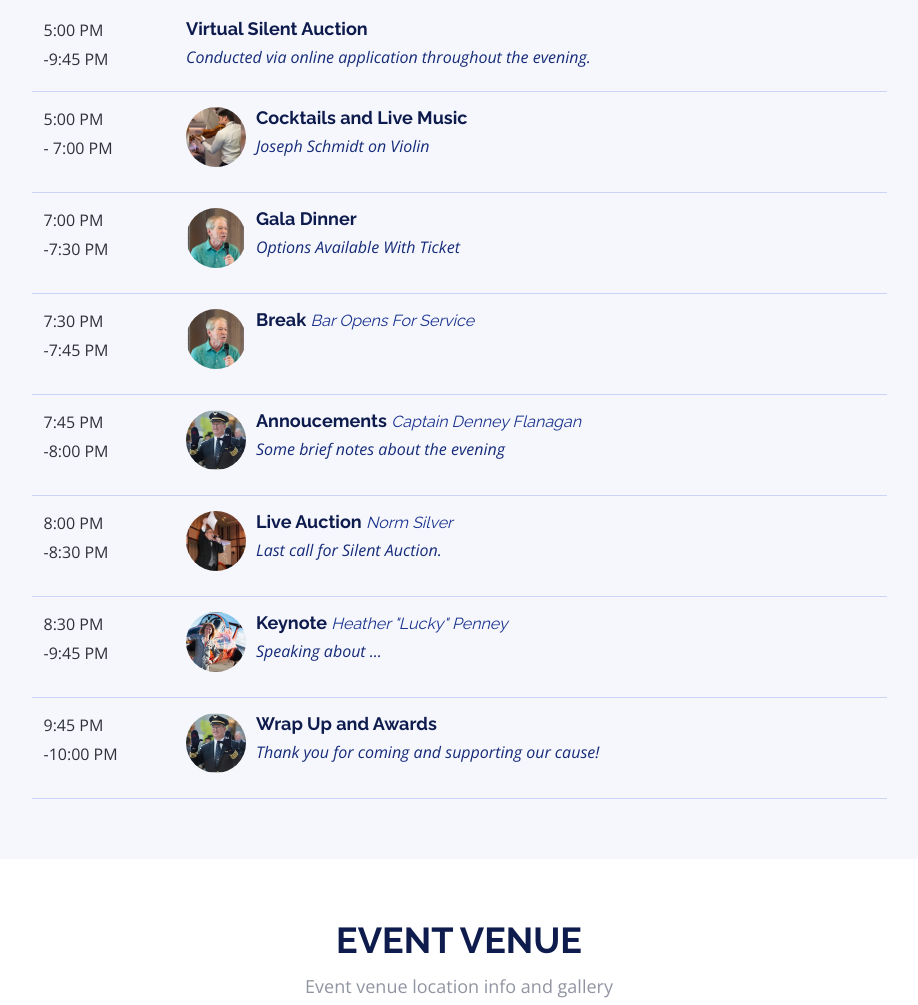
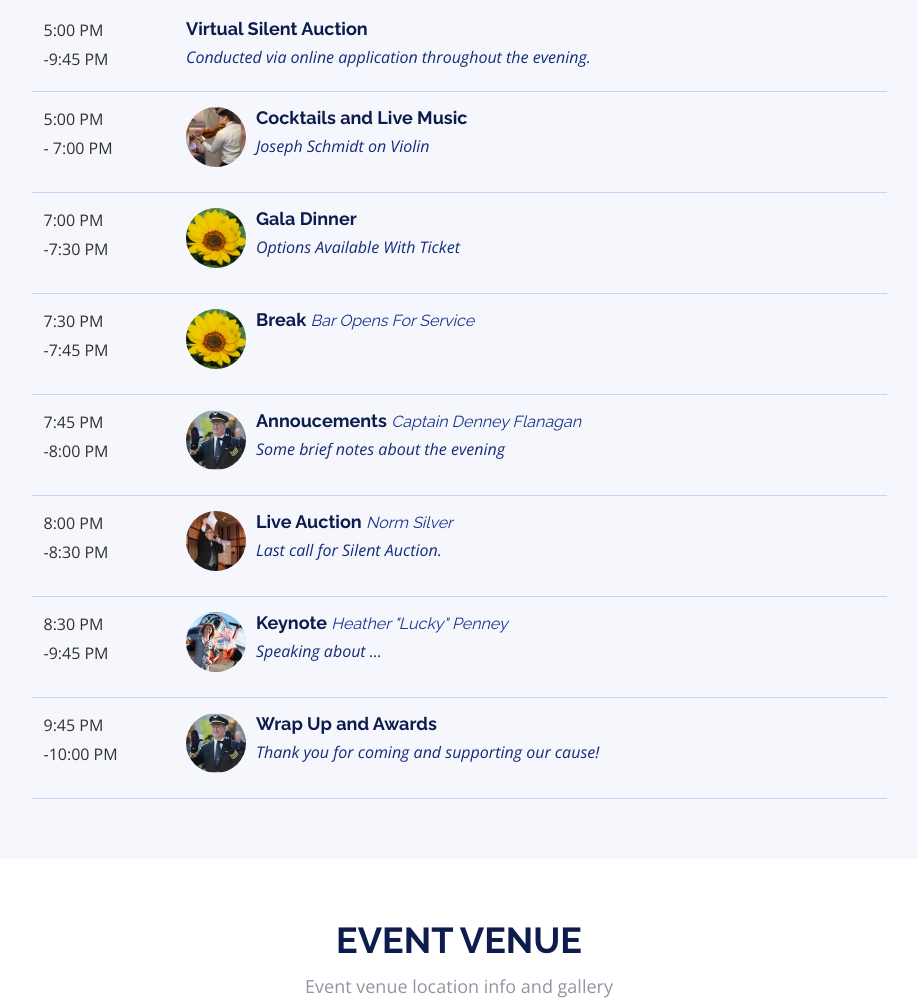
Before and after one commit to rjs84/dahl-fund-gala-2021, a plain HTML site: page index.html in a window 1280 px wide. Shown: the part 5100-6105 px from the top of the page, without its empty margins (181-1099 px from the left). Drawn offline with nearby package versions, Linux system fonts and the light colour scheme.

Commit message:
Schedule update

```diff
--- a/index.html
+++ b/index.html
@@ -324,7 +324,7 @@
               <div class="col-md-2"><time>7:00 PM</time><br>-<time>7:30 PM</time></div>
               <div class="col-md-10">
                 <div class="speaker">
-                  <img src="assets/img/speakers/5.jpg" alt="Hubert Hirthe">
+                  <img src="assets/img/speakers/6.jpg" alt="Hubert Hirthe">
                 </div>
                 <h4>Gala Dinner <span></span></h4>
                 <p>Options Available With Ticket</p>
@@ -335,7 +335,7 @@
               <div class="col-md-2"><time>7:30 PM</time><br>-<time>7:45 PM</time></div>
               <div class="col-md-10">
                 <div class="speaker">
-                  <img src="assets/img/speakers/5.jpg" alt="Cole Emmerich">
+                  <img src="assets/img/speakers/6.jpg" alt="Cole Emmerich">
                 </div>
                 <h4>Break <span>Bar Opens For Service</span></h4>
                 <p></p>
```
